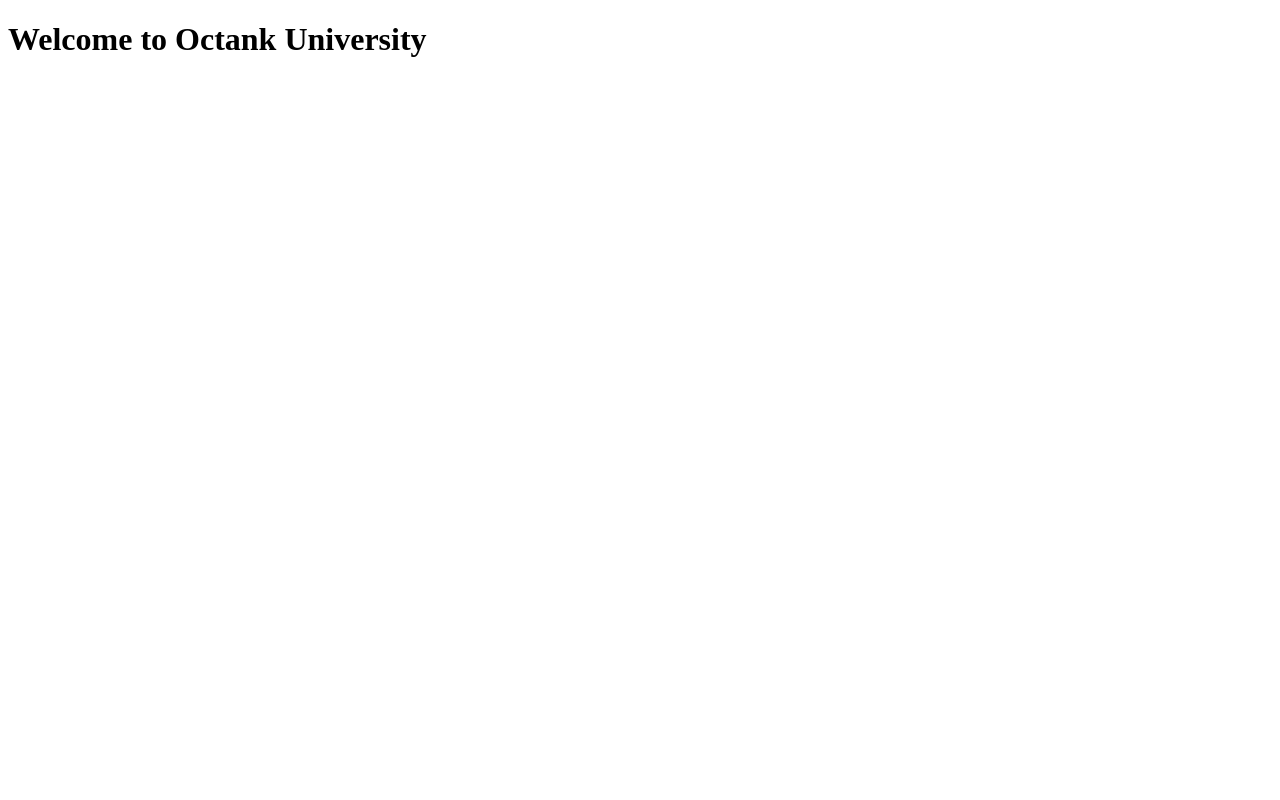
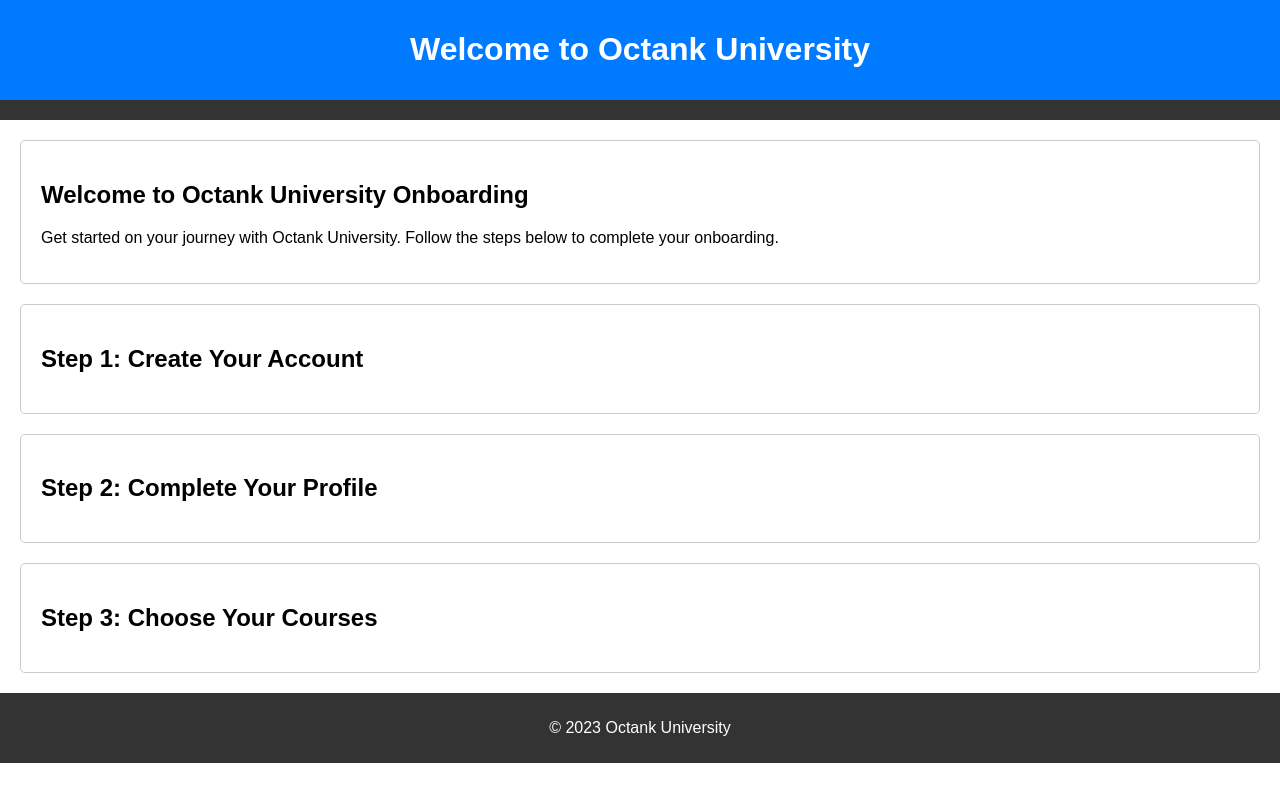
Before and after one commit to koshal01/Number_Game, a plain HTML site: page index.html in a window 1280 px wide. Drawn offline with Linux system fonts and the light colour scheme.

Commit message:
Update index.html

```diff
--- a/index.html
+++ b/index.html
@@ -1,11 +1,71 @@
 <!DOCTYPE html>
-<html lang="en">
+<html>
 <head>
     <meta charset="UTF-8">
-    <meta name="viewport" content="width=device-width, initial-scale=1.0">
-    <title>Document</title>
+    <title>Octank University Onboarding</title>
+    <style>
+        body {
+            font-family: Arial, sans-serif;
+            margin: 0;
+            padding: 0;
+        }
+        header {
+            background-color: #007BFF;
+            color: #fff;
+            text-align: center;
+            padding: 10px;
+        }
+        nav {
+            background-color: #333;
+            color: #fff;
+            text-align: center;
+            padding: 10px;
+        }
+        main {
+            margin: 20px;
+        }
+        section {
+            margin-bottom: 20px;
+            padding: 20px;
+            border: 1px solid #ccc;
+            border-radius: 5px;
+        }
+        footer {
+            background-color: #333;
+            color: #fff;
+            text-align: center;
+            padding: 10px;
+        }
+    </style>
 </head>
 <body>
-    <h1>Welcome to Octank University</h1>
+    <header>
+        <h1>Welcome to Octank University</h1>
+    </header>
+    <nav>
+        <!-- Navigation links go here -->
+    </nav>
+    <main>
+        <section id="welcome-section">
+            <h2>Welcome to Octank University Onboarding</h2>
+            <p>Get started on your journey with Octank University. Follow the steps below to complete your onboarding.</p>
+        </section>
+        <section id="step-1">
+            <h2>Step 1: Create Your Account</h2>
+            <!-- Add form elements for account creation -->
+        </section>
+        <section id="step-2">
+            <h2>Step 2: Complete Your Profile</h2>
+            <!-- Add form elements for profile completion -->
+        </section>
+        <section id="step-3">
+            <h2>Step 3: Choose Your Courses</h2>
+            <!-- Add course selection options -->
+        </section>
+        <!-- Add more sections for additional steps -->
+    </main>
+    <footer>
+        <p>&copy; 2023 Octank University</p>
+    </footer>
 </body>
 </html>
```
